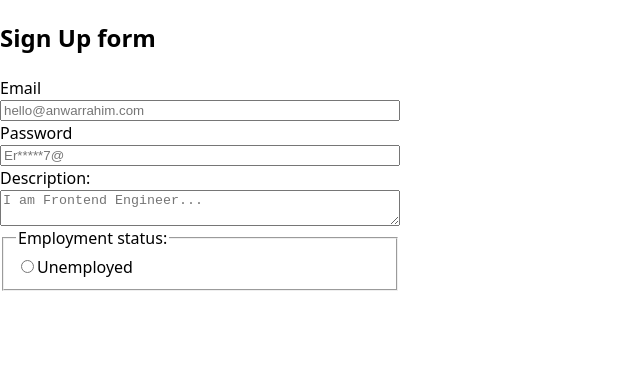
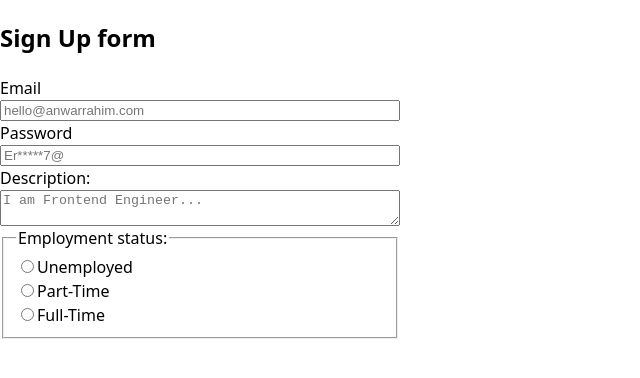
Before and after one commit to anwarrahim/form-learning-project, a React (Vite) app: page / in a window 1280 px wide. Shown: the top 378 px of the page, without its empty margins (0-640 px from the left). Built offline with nearby package versions, Linux system fonts and the light colour scheme.

Commit message:
Add employment status radio buttons to the form

```diff
--- a/src/App.css
+++ b/src/App.css
@@ -5,3 +5,7 @@ form{
   max-width: 30rem;
   min-width: 20rem;
 }
+fieldset{
+  display: flex;
+  flex-direction: column;
+}
--- a/src/components/Form.jsx
+++ b/src/components/Form.jsx
@@ -1,4 +1,8 @@
 export default function Form(){
+
+
+
+
 
     return(
         <section>
@@ -13,9 +17,18 @@ export default function Form(){
                 <textarea id="description" placeholder="I am Frontend Engineer..." name="description"></textarea>
             <fieldset>
                 <legend>Employment status:</legend>
-                <label htmlFor="unemployed">
-                <input type="radio" id="unemployed" />
-                Unemployed</label>
+                <label>
+                <input type="radio" id="unemployed" name="employment-status"/>
+                Unemployed
+                </label>
+                <label >
+                   <input type="radio" name="employment-status" />
+                   Part-Time
+                </label>
+                <label >
+                    <input type="radio" name="employment-status" />
+                    Full-Time
+                </label>
 
             </fieldset>
 
```
